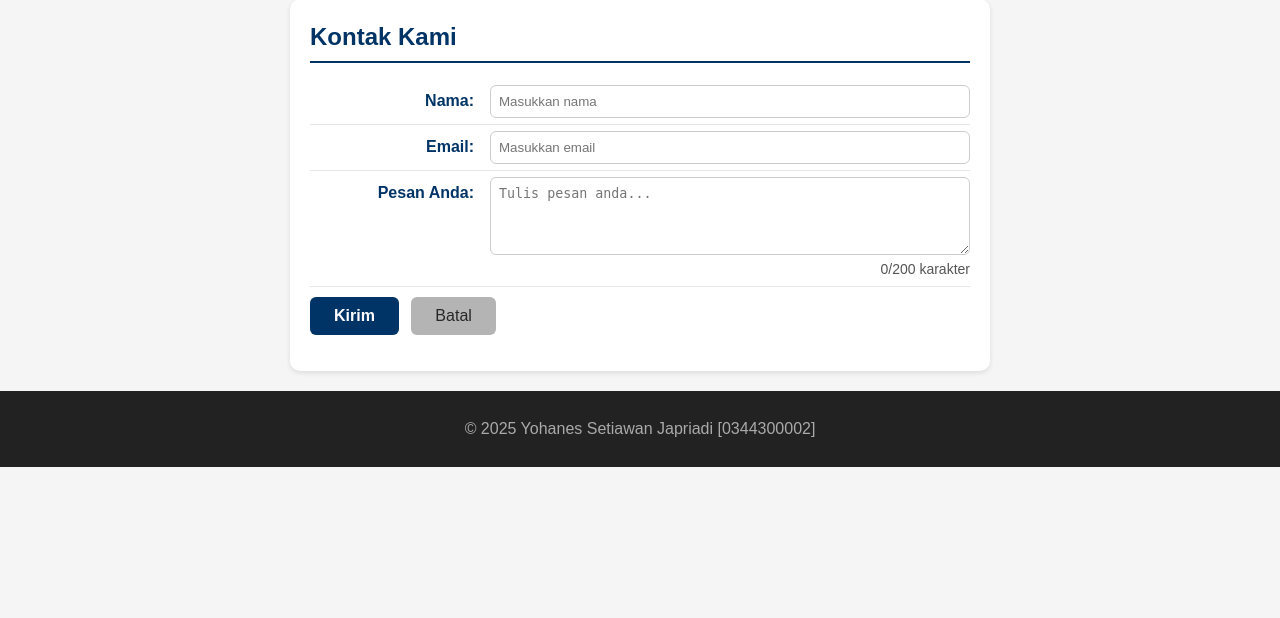
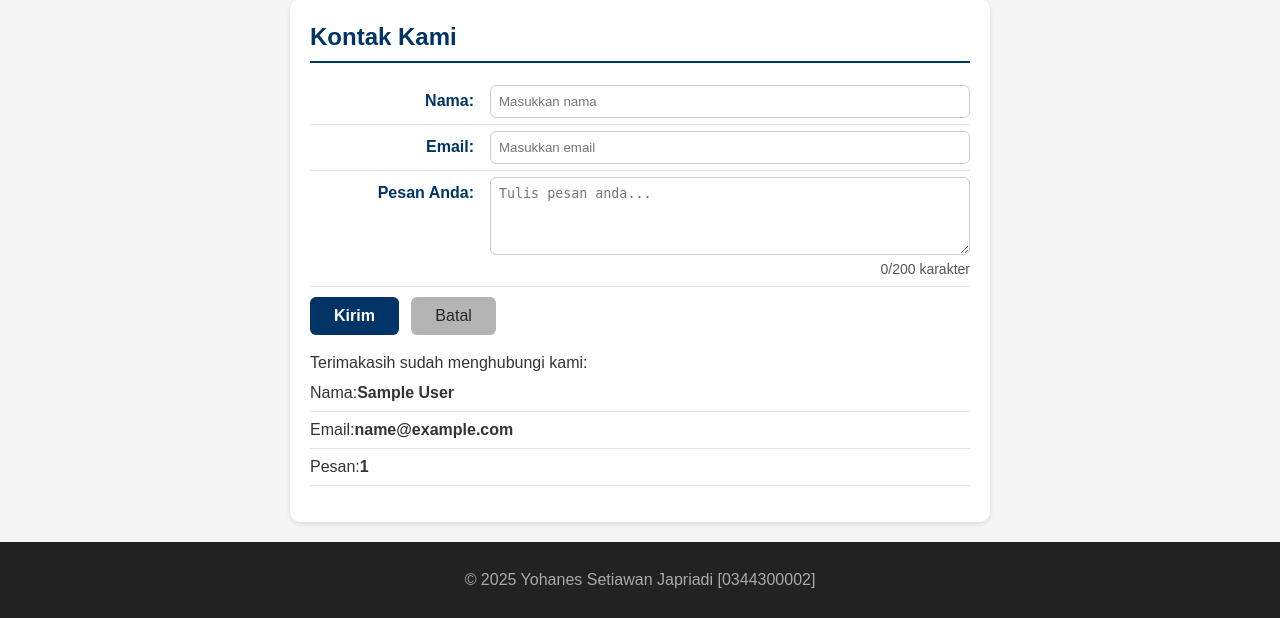
Before and after one commit to Abraar2511500015/2511500015-PWD-TI1A-2526O, a PHP site: page /pertemuan-07/get.php in a window 1280 px wide. Shown: the part 954-1572 px from the top of the page. Before the commit the page ends 1421 px from the top, so only its background shows below. Run offline with PHP 8.4, Linux system fonts and the light colour scheme; the visitor is signed in with stand-in values (Sample User, id 1).

Commit message:
get.php pertemuan-07

```diff
--- a/pertemuan-07/get.php
+++ b/pertemuan-07/get.php
@@ -89,6 +89,10 @@ session_start();
         <button type="submit">Kirim</button>
         <button type="reset">Batal</button>
       </form>
+      <p>Terimakasih sudah menghubungi kami:
+        <label>Nama: <strong><?php echo $sesname; ?></strong></label>
+        <label>Email: <strong><?php echo $sesemail; ?></strong></label>
+        <label>Pesan: <strong><?php echo $sespesan; ?></strong></label>
     </section>
   </main>
 
```
